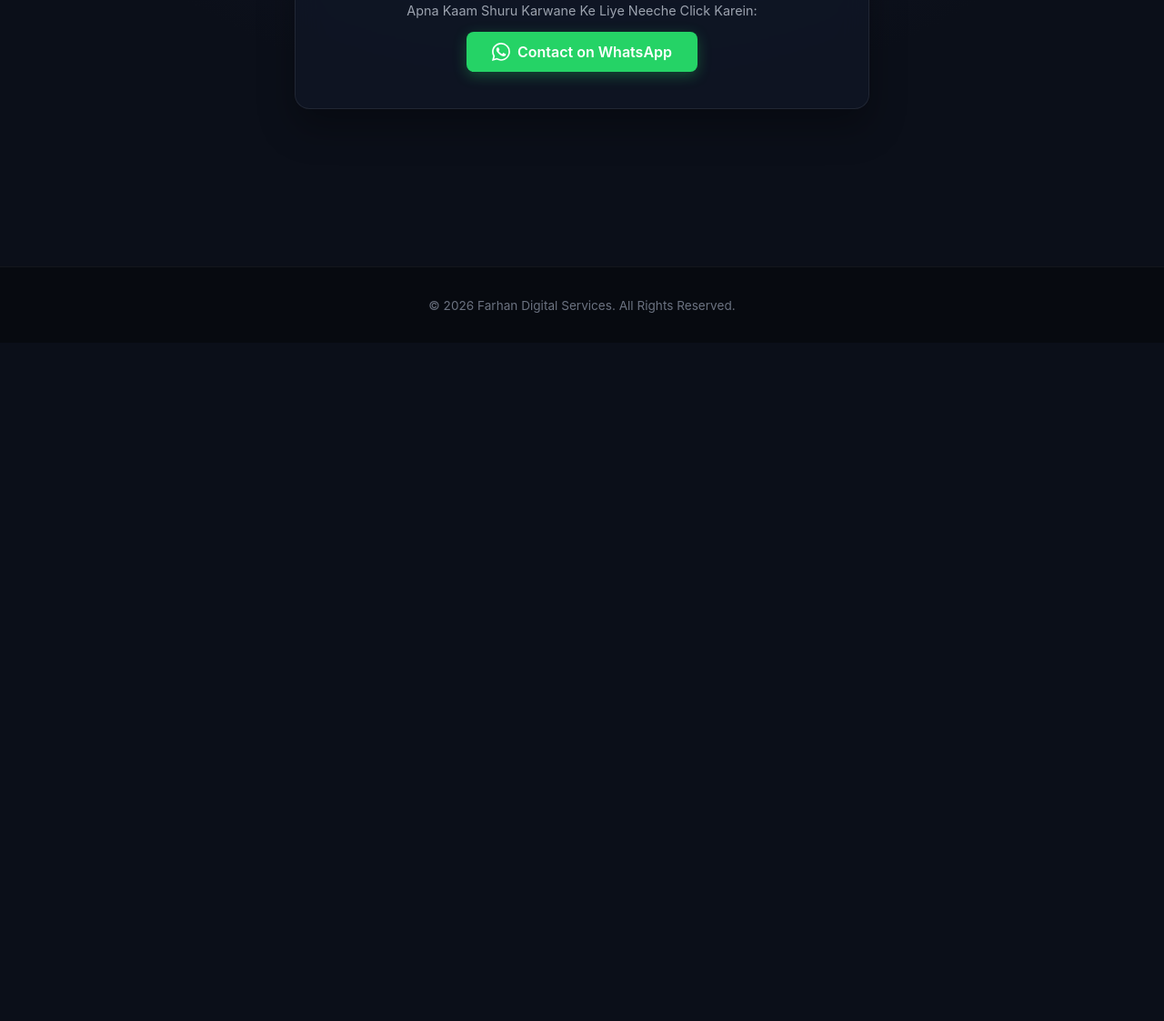
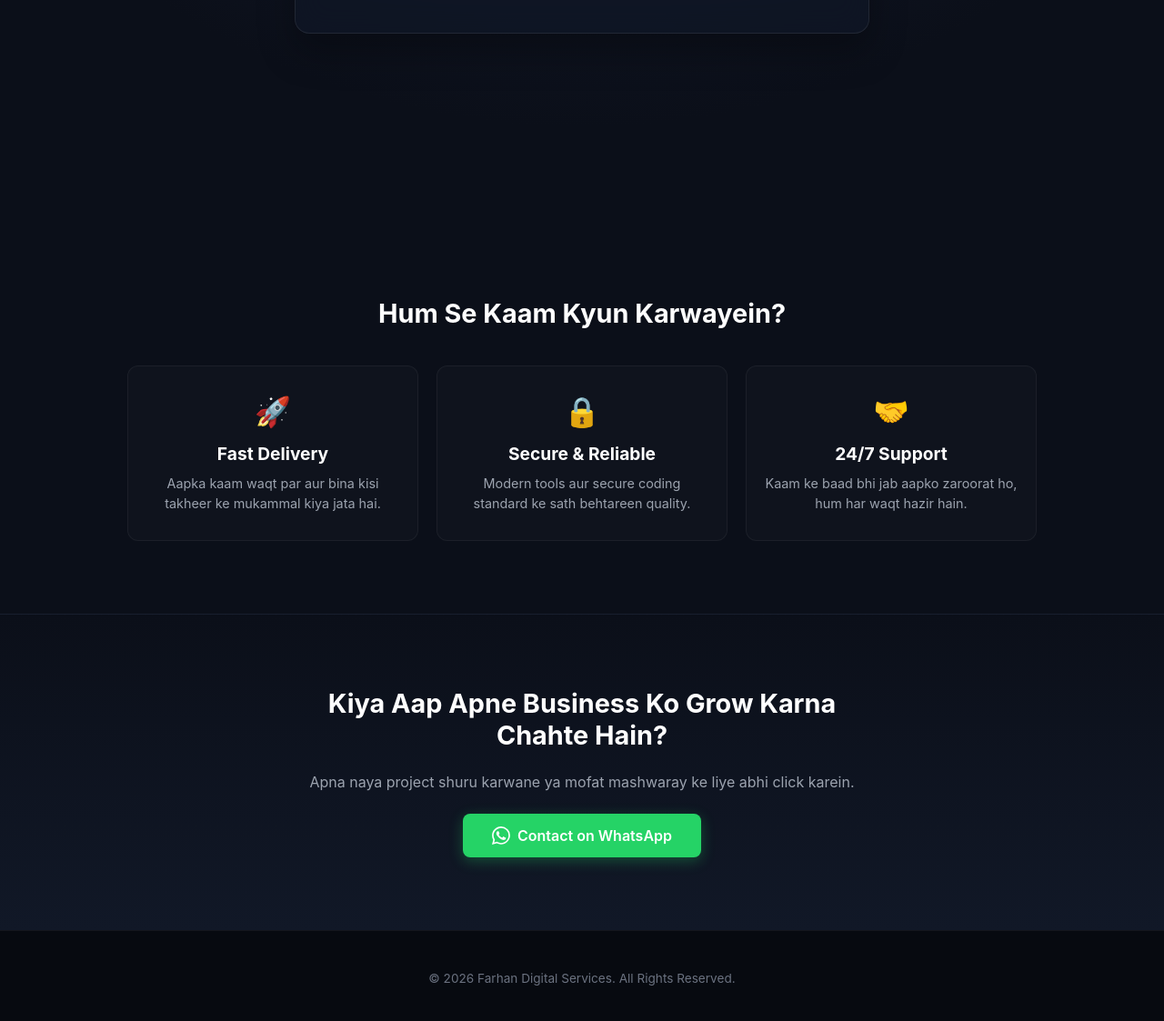
Before and after one commit to farhanmughal0010/my_first_vite_app, a website built with Vite: page index.html in a window 1280 px wide. Shown: the part 707-1830 px from the top of the page at 91% size. Before the commit the page ends 1084 px from the top, so only its background shows below. Built offline with nearby package versions, Linux system fonts and the light colour scheme.

Commit message:
Add why choose us section and layout polish

```diff
--- a/src/main.js
+++ b/src/main.js
@@ -1,3 +1,4 @@
+
 import './style.css'
 
 document.querySelector('#app').innerHTML = `
@@ -7,12 +8,13 @@ document.querySelector('#app').innerHTML = `
         <a href="#" class="logo">Farhan<span>Digital</span></a>
         <div class="nav-links">
           <a href="#services">Services</a>
+          <a href="#features">Why Us</a>
           <a href="#contact" class="nav-btn">Contact Us</a>
         </div>
       </div>
     </nav>
 
-    <section class="hero-section">
+    <section class="hero-section" id="services">
       <div class="hero-card">
         <h1>Farhan Digital Services</h1>
         <p class="subtitle">Hum aapke business ko digital duniya mein aik brand banatay hain. Aaj hi apni online pehchan qaim karein.</p>
@@ -43,16 +45,40 @@ document.querySelector('#app').innerHTML = `
             </li>
           </ul>
         </div>
+      </div>
+    </section>
 
-        <div class="cta-section" id="contact">
-          <p>Apna Kaam Shuru Karwane Ke Liye Neeche Click Karein:</p>
-          <a href="https://wa.me/971567518514?text=Hi%20Farhan,%20I%20want%20to%20discuss%20a%20project." target="_blank" class="whatsapp-btn">
-            <svg xmlns="http://www.w3.org/2000/svg" width="20" height="20" fill="currentColor" viewBox="0 0 16 16">
-              <path d="M13.601 2.326A7.854 7.854 0 0 0 7.994 0C3.627 0 .068 3.558.064 7.926c0 1.399.366 2.76 1.057 3.965L0 16l4.204-1.102a7.933 7.933 0 0 0 3.79.907h.004c4.368 0 7.926-3.558 7.93-7.93a7.86 7.86 0 0 0-2.33-5.645ZM7.994 14.521a6.573 6.573 0 0 1-3.356-.92l-.24-.144-2.494.654.666-2.433-.156-.251a6.56 6.56 0 0 1-1.007-3.505c0-3.626 2.957-6.584 6.591-6.584a6.56 6.56 0 0 1 4.66 1.931 6.557 6.557 0 0 1 1.928 4.66c-.004 3.639-2.961 6.592-6.592 6.592Zm3.69-4.936c-.202-.101-1.202-.593-1.387-.66-.185-.066-.32-.1-.454.1-.134.2-.522.66-.64.794-.118.134-.237.151-.439.05-.202-.101-.85-.314-1.622-1.003-.6-.535-1.005-1.199-1.124-1.402-.119-.202-.013-.311.088-.412.09-.09.202-.236.303-.353.101-.118.134-.2.202-.336.067-.134.034-.252-.017-.353-.05-.101-.454-1.093-.622-1.498-.164-.395-.325-.34-.455-.347-.117-.006-.252-.007-.389-.007-.137 0-.361.051-.55.257-.189.206-.722.706-.722 1.72 0 1.014.738 1.993.84 2.13.101.137 1.451 2.215 3.515 3.102.491.211.874.337 1.173.433.494.157.943.135 1.299.082.397-.059 1.202-.491 1.371-.964.169-.472.169-.877.118-.962-.05-.085-.185-.135-.388-.236Z"/>
-            </svg>
-            Contact on WhatsApp
-          </a>
+    <section class="features-section" id="features">
+      <h2 class="section-title">Hum Se Kaam Kyun Karwayein?</h2>
+      <div class="features-grid">
+        <div class="feature-item">
+          <div class="f-icon">🚀</div>
+          <h4>Fast Delivery</h4>
+          <p>Aapka kaam waqt par aur bina kisi takheer ke mukammal kiya jata hai.</p>
         </div>
+        <div class="feature-item">
+          <div class="f-icon">🔒</div>
+          <h4>Secure & Reliable</h4>
+          <p>Modern tools aur secure coding standard ke sath behtareen quality.</p>
+        </div>
+        <div class="feature-item">
+          <div class="f-icon">🤝</div>
+          <h4>24/7 Support</h4>
+          <p>Kaam ke baad bhi jab aapko zaroorat ho, hum har waqt hazir hain.</p>
+        </div>
+      </div>
+    </section>
+
+    <section class="cta-section" id="contact">
+      <div class="cta-container">
+        <h2>Kiya Aap Apne Business Ko Grow Karna Chahte Hain?</h2>
+        <p>Apna naya project shuru karwane ya mofat mashwaray ke liye abhi click karein.</p>
+        <a href="https://wa.me/92XXXXXXXXXX?text=Hi%20Farhan,%20I%20want%20to%20discuss%20a%20project." target="_blank" class="whatsapp-btn">
+          <svg xmlns="http://www.w3.org/2000/svg" width="20" height="20" fill="currentColor" viewBox="0 0 16 16">
+            <path d="M13.601 2.326A7.854 7.854 0 0 0 7.994 0C3.627 0 .068 3.558.064 7.926c0 1.399.366 2.76 1.057 3.965L0 16l4.204-1.102a7.933 7.933 0 0 0 3.79.907h.004c4.368 0 7.926-3.558 7.93-7.93a7.86 7.86 0 0 0-2.33-5.645ZM7.994 14.521a6.573 6.573 0 0 1-3.356-.92l-.24-.144-2.494.654.666-2.433-.156-.251a6.56 6.56 0 0 1-1.007-3.505c0-3.626 2.957-6.584 6.591-6.584a6.56 6.56 0 0 1 4.66 1.931 6.557 6.557 0 0 1 1.928 4.66c-.004 3.639-2.961 6.592-6.592 6.592Zm3.69-4.936c-.202-.101-1.202-.593-1.387-.66-.185-.066-.32-.1-.454.1-.134.2-.522.66-.64.794-.118.134-.237.151-.439.05-.202-.101-.85-.314-1.622-1.003-.6-.535-1.005-1.199-1.124-1.402-.119-.202-.013-.311.088-.412.09-.09.202-.236.303-.353.101-.118.134-.2.202-.336.067-.134.034-.252-.017-.353-.05-.101-.454-1.093-.622-1.498-.164-.395-.325-.34-.455-.347-.117-.006-.252-.007-.389-.007-.137 0-.361.051-.55.257-.189.206-.722.706-.722 1.72 0 1.014.738 1.993.84 2.13.101.137 1.451 2.215 3.515 3.102.491.211.874.337 1.173.433.494.157.943.135 1.299.082.397-.059 1.202-.491 1.371-.964.169-.472.169-.877.118-.962-.05-.085-.185-.135-.388-.236Z"/>
+          </svg>
+          Contact on WhatsApp
+        </a>
       </div>
     </section>
 
--- a/src/style.css
+++ b/src/style.css
@@ -1,5 +1,8 @@
+/* Base Styling & Fonts */
+html {
+  scroll-behavior: smooth;
+}
 
-/* Base Styling & Fonts */
 :root {
   font-family: 'Inter', system-ui, -apple-system, sans-serif;
   background-color: #0b0f19;
@@ -14,7 +17,7 @@ body {
 
 /* Navbar Style */
 .navbar {
-  background: rgba(11, 15, 25, 0.8);
+  background: rgba(11, 15, 25, 0.85);
   backdrop-filter: blur(12px);
   border-bottom: 1px solid rgba(255, 255, 255, 0.05);
   position: fixed;
@@ -41,7 +44,7 @@ body {
 }
 
 .logo span {
-  color: #3b82f6; /* Modern Blue Color */
+  color: #3b82f6;
 }
 
 .nav-links a {
@@ -71,12 +74,12 @@ body {
 
 /* Hero Section */
 .hero-section {
-  min-height: 100vh;
+  min-height: 90vh;
   display: flex;
   justify-content: center;
   align-items: center;
-  padding: 140px 20px 60px 20px;
-  background: radial-gradient(circle at top, #1e2640 0%, #0b0f19 70%);
+  padding: 150px 20px 60px 20px;
+  background: radial-gradient(circle at top, #1e2640 0%, #0b0f19 75%);
 }
 
 /* Premium Main Card */
@@ -98,7 +101,7 @@ body {
   margin-top: 0;
   margin-bottom: 15px;
   display: inline-block;
-  background: linear-gradient(to right, #ffffff, #9ca3af);
+  background: linear-gradient(to right, #ffffff, #a3a3a3);
   -webkit-background-clip: text;
   background-clip: text;
   -webkit-text-fill-color: transparent;
@@ -118,7 +121,6 @@ body {
   border-radius: 12px;
   padding: 20px;
   border: 1px solid rgba(255, 255, 255, 0.04);
-  margin-bottom: 30px;
 }
 
 .services-box h3 {
@@ -166,11 +168,81 @@ body {
   line-height: 1.4;
 }
 
-/* CTA & WhatsApp Button */
-.cta-section p {
+/* Why Choose Us Section */
+.features-section {
+  max-width: 1000px;
+  margin: 0 auto;
+  padding: 80px 20px;
+  text-align: center;
+}
+
+.section-title {
+  font-size: 1.8rem;
+  font-weight: 700;
+  margin-bottom: 40px;
+  color: #ffffff;
+}
+
+.features-grid {
+  display: grid;
+  grid-template-columns: repeat(auto-fit, minmax(280px, 1fr));
+  gap: 20px;
+}
+
+.feature-item {
+  background: rgba(255, 255, 255, 0.02);
+  border: 1px solid rgba(255, 255, 255, 0.05);
+  border-radius: 12px;
+  padding: 30px 20px;
+  transition: transform 0.3s, border-color 0.3s;
+}
+
+.feature-item:hover {
+  transform: translateY(-5px);
+  border-color: rgba(59, 130, 246, 0.3);
+}
+
+.f-icon {
+  font-size: 2rem;
+  margin-bottom: 15px;
+}
+
+.feature-item h4 {
+  font-size: 1.2rem;
+  margin: 0 0 10px 0;
+  color: #ffffff;
+}
+
+.feature-item p {
+  margin: 0;
   font-size: 0.9rem;
   color: #9ca3af;
-  margin-bottom: 15px;
+  line-height: 1.5;
+}
+
+/* CTA & WhatsApp Section */
+.cta-section {
+  background: linear-gradient(180deg, #0b0f19 0%, #111827 100%);
+  padding: 80px 20px;
+  text-align: center;
+  border-top: 1px solid rgba(255, 255, 255, 0.03);
+}
+
+.cta-container {
+  max-width: 600px;
+  margin: 0 auto;
+}
+
+.cta-section h2 {
+  font-size: 1.8rem;
+  color: #ffffff;
+  margin-top: 0;
+}
+
+.cta-section p {
+  font-size: 1rem;
+  color: #9ca3af;
+  margin-bottom: 25px;
 }
 
 .whatsapp-btn {
@@ -182,7 +254,7 @@ body {
   color: #ffffff;
   text-decoration: none;
   font-weight: 600;
-  padding: 12px 28px;
+  padding: 14px 32px;
   border-radius: 8px;
   font-size: 1rem;
   box-shadow: 0 4px 15px rgba(37, 211, 102, 0.3);
@@ -197,9 +269,16 @@ body {
 /* Footer */
 .footer {
   text-align: center;
-  padding: 20px;
+  padding: 30px 20px;
   background: #070a10;
   border-top: 1px solid rgba(255, 255, 255, 0.05);
   font-size: 0.85rem;
   color: #6b7280;
 }
+
+/* Responsive Fix for Mobile Navbar Links */
+@media (max-width: 480px) {
+  .nav-links a:not(.nav-btn) {
+    display: none; /* Mobile par clean look rakhne ke liye chote links hide kiye hain */
+  }
+}
```
